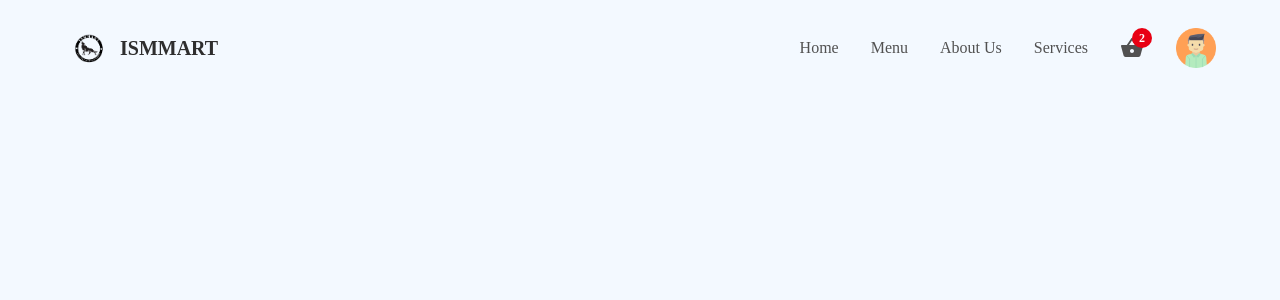
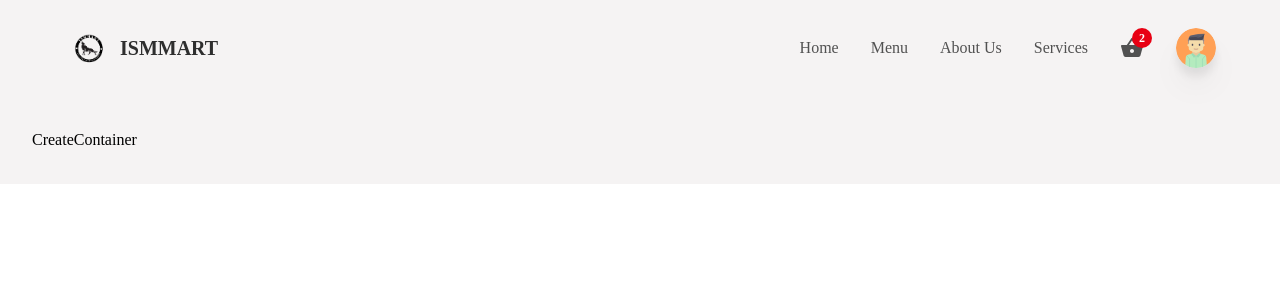
Before and after one commit to nhagis/vite-project, a React (Vite) app: page /createItem in a window 1280 px wide. Shown: the top 300 px of the page. Built offline with nearby package versions, Linux system fonts and the light colour scheme.

Commit message:
10/31/2022

```diff
--- a/src/App.jsx
+++ b/src/App.jsx
@@ -1,24 +1,42 @@
 import React from 'react';
-import { HashRouter, Route, Routes } from 'react-router-dom';
+import {
+  HashRouter,
+  Route,
+  Routes,
+  BrowserRouter as Router,
+} from 'react-router-dom';
+import { AnimatePresence } from 'framer-motion';
+import Header from './components/Header';
+import CreateContainer from './components/CreateContainer';
 import Home from './pages/Home';
 import Login from './pages/Login';
+import MainContainer from './components/MainContainer';
 import NotFound from './pages/NotFound';
 
 export function App() {
   return (
-    <Routes>
-      {/* <Route path="/" element={<Login />} /> */}
-      <Route path="/" element={<Home />} />
-      <Route path="*" element={<NotFound />} />
-    </Routes>
+    <AnimatePresence exitBeforeEnter>
+      <div className="w-screen h-auto flex flex-col bg-primary">
+        <Header />
+        <main className="mt-24 p-8 w-full">
+          <Routes>
+            {/* <Route path="/login" element={<Login />} />
+          <Route path="/" element={<Home />} />
+          <Route path="*" element={<NotFound />} /> */}
+            <Route path="/*" element={<MainContainer />} />
+            <Route path="/createItem" element={<CreateContainer />} />
+          </Routes>
+        </main>
+      </div>
+    </AnimatePresence>
   );
 }
 
 function WrappedApp() {
   return (
-    <HashRouter>
+    <Router>
       <App />
-    </HashRouter>
+    </Router>
   );
 }
 export default WrappedApp;
--- /dev/null
+++ b/src/components/CreateContainer.jsx
@@ -0,0 +1,7 @@
+import React from 'react';
+
+const CreateContainer = () => {
+  return <div>CreateContainer</div>;
+};
+
+export default CreateContainer;
--- a/src/components/Header.jsx
+++ b/src/components/Header.jsx
@@ -1,19 +1,30 @@
-import React from 'react';
-import { MdShoppingBasket } from 'react-icons/md';
+import React, { useState } from 'react';
+import { MdShoppingBasket, MdAdd, MdLogout } from 'react-icons/md';
+import { motion } from 'framer-motion';
+import { Link } from 'react-router-dom';
 import Logo from './img/smgc.png';
 import Avatar from './img/avatar.png';
 
 const Header = () => {
+  const [isMenu, setIsMenu] = useState(false);
+  const login = () => {
+    setIsMenu(!isMenu);
+  };
   return (
-    <div className="fixed z-50 w-screen p-6 px-16">
+    <header className="fixed z-50 w-screen p-3 px-4 md:p-6 md:px-16">
       {/* Desktop and Tablet */}
       <div className="hidden md:flex w-full h-full items-center justify-between">
-        <div className="flex items-center gap-2">
+        <Link to="/" className="flex items-center gap-2">
           <img src={Logo} className="w-12 object-cover" alt="logo" />
           <p className="text-headingColor text-xl font-bold">ISMMART</p>
-        </div>
+        </Link>
         <div className="flex items-center gap-8">
-          <ul className="flex items-center gap-8">
+          <motion.ul
+            initial={{ opacity: 0, x: 200 }}
+            animate={{ opacity: 1, x: 0 }}
+            exit={{ opacity: 0, x: 200 }}
+            className="flex items-center gap-8"
+          >
             <li className="text-base text-textColor hover:text-headingColor cursor-pointer">
               Home
             </li>
@@ -26,25 +37,88 @@ const Header = () => {
             <li className="text-base text-textColor hover:text-headingColor cursor-pointer">
               Services
             </li>
-          </ul>
+          </motion.ul>
           <div className="relative flex items-center justify-center">
             <MdShoppingBasket className="text-textColor text-2xl cursor-pointer" />
             <div className="absolute -top-2 -right-2 w-5 h-5 rounded-full bg-cartNumBg flex items-center justify-center">
               <p className="text-xs text-white font-semibold">2</p>
             </div>
           </div>
-          <img
-            src={Avatar}
-            className="w-10 min-w-[40px] h-10 min-h-[40px]"
-            alt="userprofile"
-          />
+          <div className="relative">
+            <motion.img
+              whileTap={{ scale: 0.6 }}
+              src={Avatar}
+              className="w-10 min-w-[40px] h-10 min-h-[40px] drop-shadow-xl cursor-pointer rounded-full"
+              alt="userprofile"
+              onClick={login}
+            />
+            {isMenu && (
+              <motion.div
+                initial={{ opacity: 0, scale: 0.6 }}
+                animate={{ opacity: 1, scale: 1 }}
+                exit={{ opacity: 0, scale: 0.6 }}
+                className="w-40 bg-gray-50 shadow-xl rounded-lg flex flex-col absolute top-12 right-0"
+              >
+                <p className="px-4 py-2 flex items-center gap-3 cursor-pointer hover:bg-slate-100 transition-all duration-100 ease-in-out text-textColor text-base">
+                  New Item <MdAdd />
+                </p>
+                <p className="px-4 py-2 flex items-center gap-3 cursor-pointer hover:bg-slate-100 transition-all duration-100 ease-in-out text-textColor text-base">
+                  Logout <MdLogout />
+                </p>
+              </motion.div>
+            )}
+          </div>
         </div>
       </div>
 
       {/* Mobile */}
 
-      <div className="flex md:hidden w-full h-full"></div>
-    </div>
+      <div className="flex items-center justify-between md:hidden w-full h-full">
+        <Link to="/" className="flex items-center gap-2">
+          <img src={Logo} className="w-12 object-cover" alt="logo" />
+          <p className="text-headingColor text-xl font-bold">ISMMART</p>
+        </Link>
+
+        <div className="relative">
+          <motion.img
+            whileTap={{ scale: 0.6 }}
+            src={Avatar}
+            className="w-10 min-w-[40px] h-10 min-h-[40px] drop-shadow-xl cursor-pointer rounded-full"
+            alt="userprofile"
+            onClick={login}
+          />
+          {isMenu && (
+            <motion.div
+              initial={{ opacity: 0, scale: 0.6 }}
+              animate={{ opacity: 1, scale: 1 }}
+              exit={{ opacity: 0, scale: 0.6 }}
+              className="w-40 bg-gray-50 shadow-xl rounded-lg flex flex-col absolute top-12 right-0"
+            >
+              <p className="px-4 py-2 flex items-center gap-3 cursor-pointer hover:bg-slate-100 transition-all duration-100 ease-in-out text-textColor text-base">
+                New Item <MdAdd />
+              </p>
+              <ul className="flex flex-col">
+                <li className="mt-2 px-4 text-base text-textColor hover:text-headingColor cursor-pointer">
+                  Home
+                </li>
+                <li className="mt-4 px-4 text-base text-textColor hover:text-headingColor cursor-pointer">
+                  Menu
+                </li>
+                <li className="mt-4 px-4 text-base text-textColor hover:text-headingColor cursor-pointer">
+                  About Us
+                </li>
+                <li className="mt-4 px-4 text-base text-textColor hover:text-headingColor cursor-pointer">
+                  Services
+                </li>
+              </ul>
+              <p className="m-2 px-4 py-2 flex justify-center rounded-md items-center gap-3 cursor-pointer bg-gray-200 hover:bg-slate-300 transition-all duration-100 ease-in-out text-textColor text-base">
+                Logout <MdLogout />
+              </p>
+            </motion.div>
+          )}
+        </div>
+      </div>
+    </header>
   );
 };
 
--- /dev/null
+++ b/src/components/MainContainer.jsx
@@ -0,0 +1,7 @@
+import React from 'react';
+
+const MainContainer = () => {
+  return <div>MainContainer</div>;
+};
+
+export default MainContainer;
--- a/src/index.css
+++ b/src/index.css
@@ -14,7 +14,8 @@ body {
 html,
 body {
   scroll-behavior: smooth;
-  @apply bg-subMain font-main;
+  /* @apply bg-subMain font-main; */
+  @apply font-main;
 }
 
 @tailwind base;
--- a/tailwind.config.cjs
+++ b/tailwind.config.cjs
@@ -47,7 +47,7 @@ module.exports = {
       },
       colors: {
         main: '#00EFBC',
-        gray: '#C6C6C6',
+        // gray: '#C6C6C6',
         subMain: '#F3F9FF',
         border: '#F1F8FF',
         headingColor: '#2e2e2e',
```
